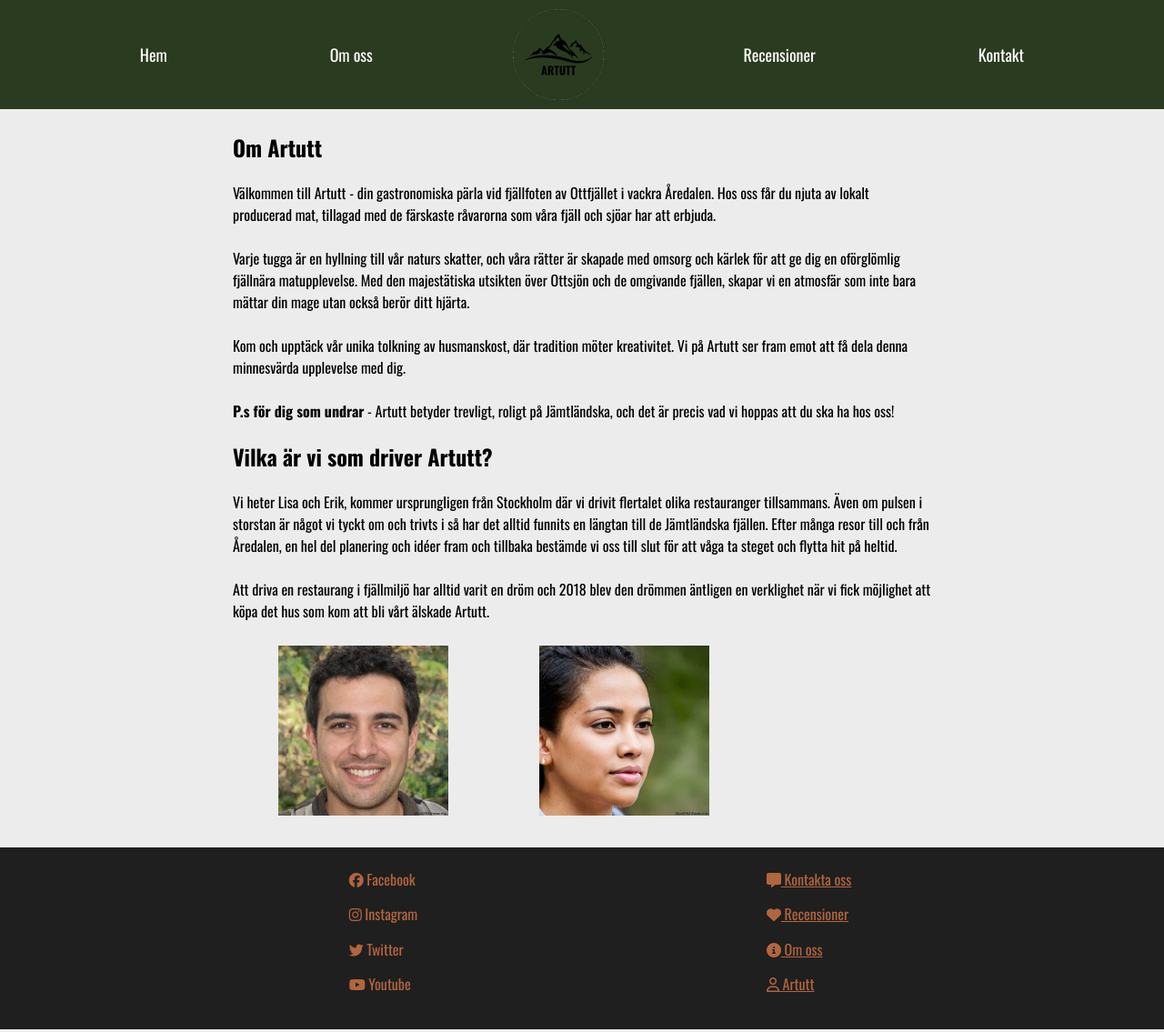
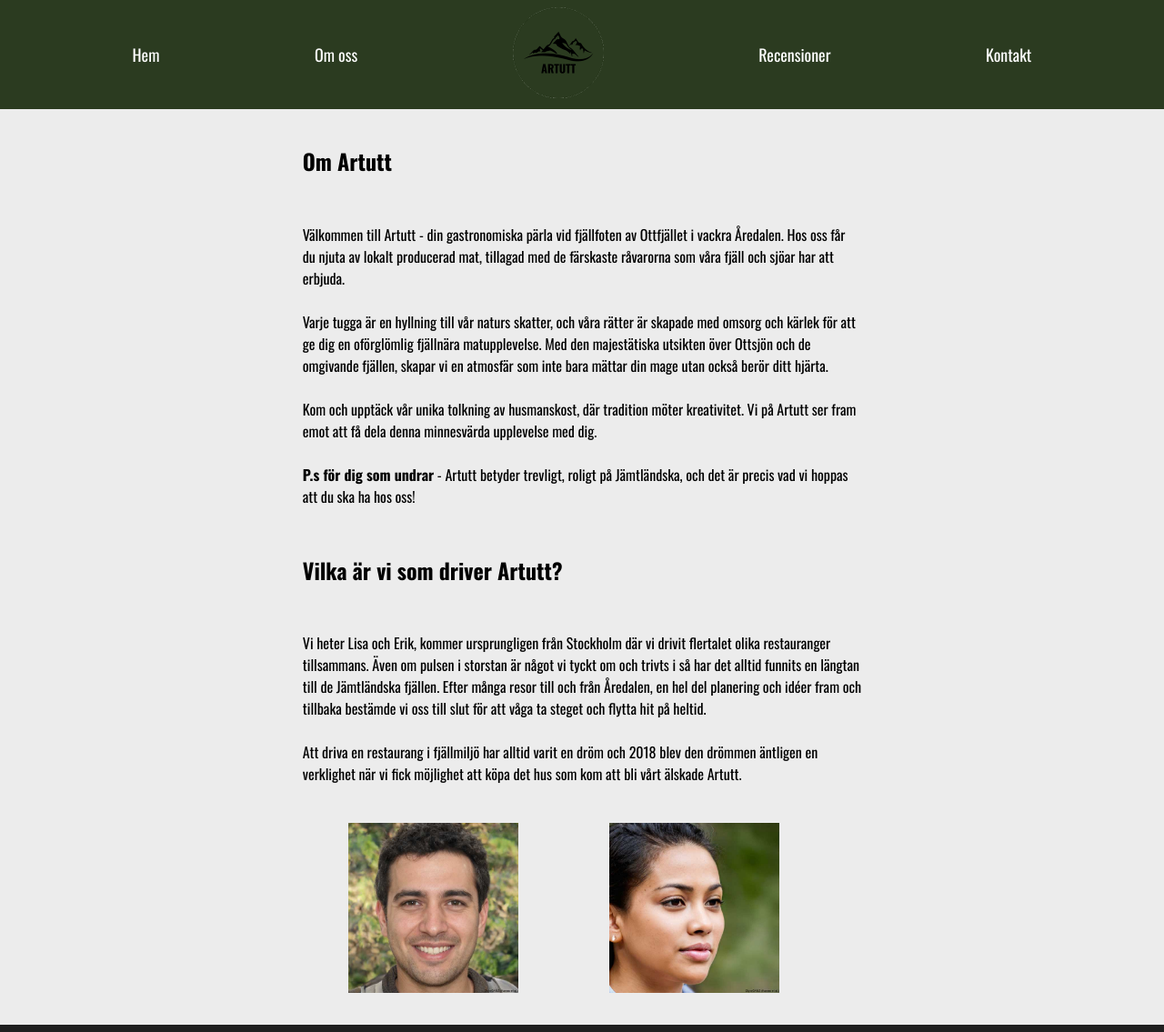
Before and after one commit to ronjanorlen/ProjektBackendWebsite, a website built with Parcel: page src/about.html in a window 1280 px wide. Shown: the top 1135 px of the page at 91% size. Built offline with nearby package versions, Linux system fonts and the light colour scheme.

Commit message:
Justeringar menyn, logotyp och marginaler på text på admin-sidor

```diff
--- a/src/about.html
+++ b/src/about.html
@@ -22,7 +22,7 @@
             <nav class="dropdown-menu">
             <a href="index.html">Hem</a>
                 <a href="about.html">Om oss</a>
-                <img src="images/logotypartutt.png" alt="Artutts logotyp">
+                <a href="index.html"><img src="images/logotypartutt.png" alt="Artutts logotyp"></a>
                 <a href="review.html">Recensioner</a>
                 <a href="contact.html">Kontakt</a>
             </nav>
--- a/src/scss/_layout.scss
+++ b/src/scss/_layout.scss
@@ -173,6 +173,10 @@ header {
     top: 0;
     left: 0;
     z-index: 1000;
+    display: inline-block;
+    justify-content: space-between;
+    align-items: center;
+    background-color: base.$main-color;
 
     // Dropdown
     .dropdown-menu {
@@ -337,6 +341,15 @@ header {
 #about {
     width: 60%;
     margin: 0 auto;
+
+    h2, p {
+        padding: 2% 10%;
+    }
+
+    .about-images {
+        width: 80%;
+        margin: 0 auto;
+    }
 }
 
 /* Logga in-sida */
@@ -588,7 +601,7 @@ header {
 
     .admin-text {
         width: 100%;
-        padding: 5px 10px;
+        padding: 5px 20px;
     }
 
     // Lägg till maträtt formulär
```
Also changed, not shown: src/admin.html (+1 -1 lines), src/adminmenu.html (+1 -1 lines), src/contact.html (+1 -1 lines), src/createuser.html (+1 -1 lines), src/index.html (+1 -1 lines), src/login.html (+1 -1 lines), src/review.html (+1 -1 lines).
